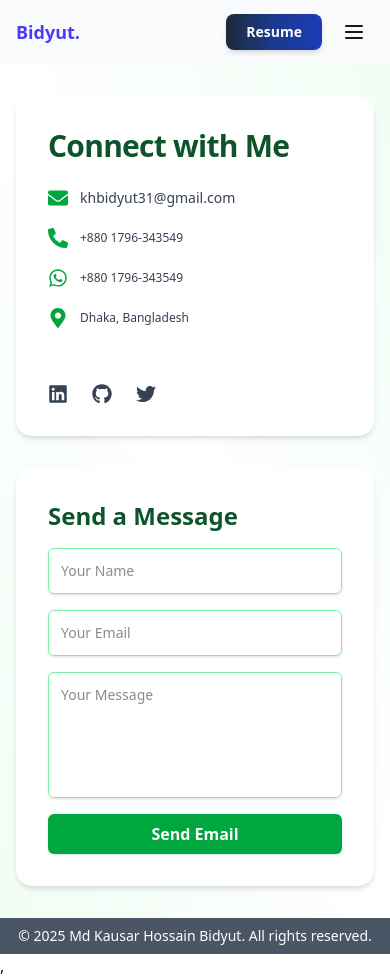
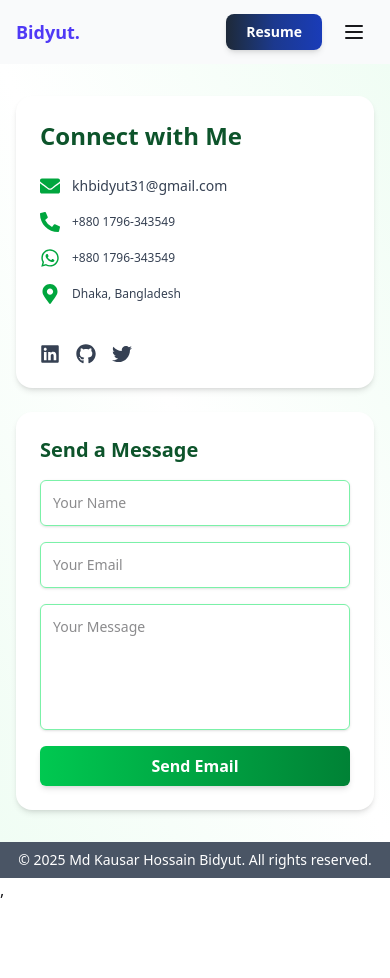
Before and after one commit to Kausarhossainbidyut/bidyut-portfolio, a React (Vite) app: page /contact in a window 390 px wide. After the commit the page ends 902 px from the top, so only its background shows below. Built offline with nearby package versions, Linux system fonts and the light colour scheme.

Commit message:
fixt responsive in contact page

```diff
--- a/src/components/ContactForm.jsx
+++ b/src/components/ContactForm.jsx
@@ -43,47 +43,43 @@ const ContactForm = () => {
   };
 
   return (
-    <section id="contact" className="py-8 bg-gradient-to-tr from-green-50 via-white to-green-50 min-h-screen flex flex-col md:flex-row md:px-[40px] mx-auto px-4 gap-8">
+    <section
+      id="contact"
+      className="w-full bg-gradient-to-tr from-green-50 via-white to-green-50 flex flex-col md:flex-row gap-6 md:gap-12 px-4 sm:px-6 lg:px-8 py-8 md:py-12"
+    >
       {/* Left Info Panel */}
-      <div className="md:w-1/2 bg-white rounded-2xl shadow-md p-8 flex flex-col justify-center space-y-6">
+      <div className="w-full md:w-1/2 bg-white rounded-2xl shadow-md p-6 sm:p-8 flex flex-col justify-start md:justify-center space-y-6">
         <h2
-          className="text-3xl font-extrabold text-green-900 tracking-tight select-none"
+          className="text-2xl sm:text-3xl font-extrabold text-green-900 select-none"
           tabIndex={-1}
         >
           Connect with Me
         </h2>
 
-        <div className="space-y-5 text-gray-700 text-sm md:text-base">
-          <div className="flex items-center gap-3" aria-label="Email address">
-            <FaEnvelope className="text-green-600 w-5 h-5 md:w-6 md:h-6" />
-            <p
-              className="hover:text-green-700 focus:outline-none focus:ring-1 focus:ring-green-600 rounded transition"
-            >
-              khbidyut31@gmail.com
-            </p>
+        <div className="space-y-4 sm:space-y-5 text-gray-700 text-sm sm:text-base">
+          <div className="flex items-center gap-3">
+            <FaEnvelope className="text-green-600 w-5 h-5 sm:w-6 sm:h-6" />
+            <p>khbidyut31@gmail.com</p>
           </div>
-
-          <div className="flex items-center gap-3" aria-label="Phone number">
-            <FaPhoneAlt className="text-green-600 w-5 h-5 md:w-6 md:h-6" />
-            <span className="text-xs md:text-sm">+880 1796-343549</span>
+          <div className="flex items-center gap-3">
+            <FaPhoneAlt className="text-green-600 w-5 h-5 sm:w-6 sm:h-6" />
+            <span className="text-xs sm:text-sm">+880 1796-343549</span>
           </div>
-          <div className="flex items-center gap-3" aria-label="Phone number">
-            <FaWhatsapp className="text-green-600 w-5 h-5 md:w-6 md:h-6" />
-            <span className="text-xs md:text-sm">+880 1796-343549</span>
+          <div className="flex items-center gap-3">
+            <FaWhatsapp className="text-green-600 w-5 h-5 sm:w-6 sm:h-6" />
+            <span className="text-xs sm:text-sm">+880 1796-343549</span>
           </div>
-
-          <div className="flex items-center gap-3" aria-label="Location">
-            <FaMapMarkerAlt className="text-green-600 w-5 h-5 md:w-6 md:h-6" />
-            <span className="text-xs md:text-sm">Dhaka, Bangladesh</span>
+          <div className="flex items-center gap-3">
+            <FaMapMarkerAlt className="text-green-600 w-5 h-5 sm:w-6 sm:h-6" />
+            <span className="text-xs sm:text-sm">Dhaka, Bangladesh</span>
           </div>
         </div>
 
-        <div className="flex space-x-6 mt-8 text-gray-700 text-xl md:text-2xl">
+        <div className="flex space-x-4 sm:space-x-6 mt-4 sm:mt-6 text-gray-700 text-xl sm:text-2xl">
           <a
             href="https://www.linkedin.com/in/kausarhossainbidyut"
             target="_blank"
             rel="noopener noreferrer"
-            aria-label="LinkedIn"
             className="hover:text-green-600 transition-colors"
           >
             <FaLinkedin />
@@ -92,7 +88,6 @@ const ContactForm = () => {
             href="https://github.com/Kausarhossainbidyut"
             target="_blank"
             rel="noopener noreferrer"
-            aria-label="GitHub"
             className="hover:text-green-600 transition-colors"
           >
             <FaGithub />
@@ -101,7 +96,6 @@ const ContactForm = () => {
             href="https://x.com/khbidyut31"
             target="_blank"
             rel="noopener noreferrer"
-            aria-label="Twitter"
             className="hover:text-green-600 transition-colors"
           >
             <FaTwitter />
@@ -112,11 +106,11 @@ const ContactForm = () => {
       {/* Right Contact Form */}
       <form
         onSubmit={handleSubmit}
-        className="md:w-1/2 bg-white rounded-2xl shadow-md p-8 flex flex-col space-y-4"
+        className="w-full md:w-1/2 bg-white rounded-2xl shadow-md p-6 sm:p-8 flex flex-col justify-start md:justify-center space-y-4"
         aria-label="Contact form"
       >
         <h2
-          className="text-2xl font-extrabold text-green-900 mb-4 select-none"
+          className="text-xl sm:text-2xl font-extrabold text-green-900 mb-4 select-none"
           tabIndex={-1}
         >
           Send a Message
@@ -129,8 +123,7 @@ const ContactForm = () => {
           value={form.name}
           onChange={handleChange}
           required
-          aria-required="true"
-          className="border border-green-300 rounded-md p-3 text-sm md:text-base focus:outline-none focus:ring-2 focus:ring-green-400 transition shadow-sm"
+          className="border border-green-300 rounded-md p-3 text-sm sm:text-base focus:outline-none focus:ring-2 focus:ring-green-400 transition shadow-sm"
           disabled={sending}
         />
 
@@ -141,8 +134,7 @@ const ContactForm = () => {
           value={form.email}
           onChange={handleChange}
           required
-          aria-required="true"
-          className="border border-green-300 rounded-md p-3 text-sm md:text-base focus:outline-none focus:ring-2 focus:ring-green-400 transition shadow-sm"
+          className="border border-green-300 rounded-md p-3 text-sm sm:text-base focus:outline-none focus:ring-2 focus:ring-green-400 transition shadow-sm"
           disabled={sending}
         />
 
@@ -153,15 +145,14 @@ const ContactForm = () => {
           value={form.message}
           onChange={handleChange}
           required
-          aria-required="true"
-          className="border border-green-300 rounded-md p-3 resize-none text-sm md:text-base focus:outline-none focus:ring-2 focus:ring-green-400 transition shadow-sm"
+          className="border border-green-300 rounded-md p-3 resize-none text-sm sm:text-base focus:outline-none focus:ring-2 focus:ring-green-400 transition shadow-sm"
           disabled={sending}
         />
 
         <button
           type="submit"
           disabled={sending}
-          className={`bg-green-600 hover:bg-green-700 text-white font-semibold py-2 rounded-md transition shadow-sm ${
+          className={`bg-gradient-to-r from-green-500 to-green-700 hover:from-green-600 hover:to-green-800 text-white font-semibold py-2 rounded-md transition shadow-md ${
             sending ? "opacity-70 cursor-not-allowed" : ""
           }`}
         >
@@ -170,7 +161,7 @@ const ContactForm = () => {
 
         {success === true && (
           <p
-            className="text-green-600 font-semibold mt-2"
+            className="text-green-600 font-semibold mt-2 text-sm sm:text-base"
             role="alert"
             tabIndex={0}
           >
@@ -179,7 +170,7 @@ const ContactForm = () => {
         )}
         {success === false && (
           <p
-            className="text-red-600 font-semibold mt-2"
+            className="text-red-600 font-semibold mt-2 text-sm sm:text-base"
             role="alert"
             tabIndex={0}
           >
```
